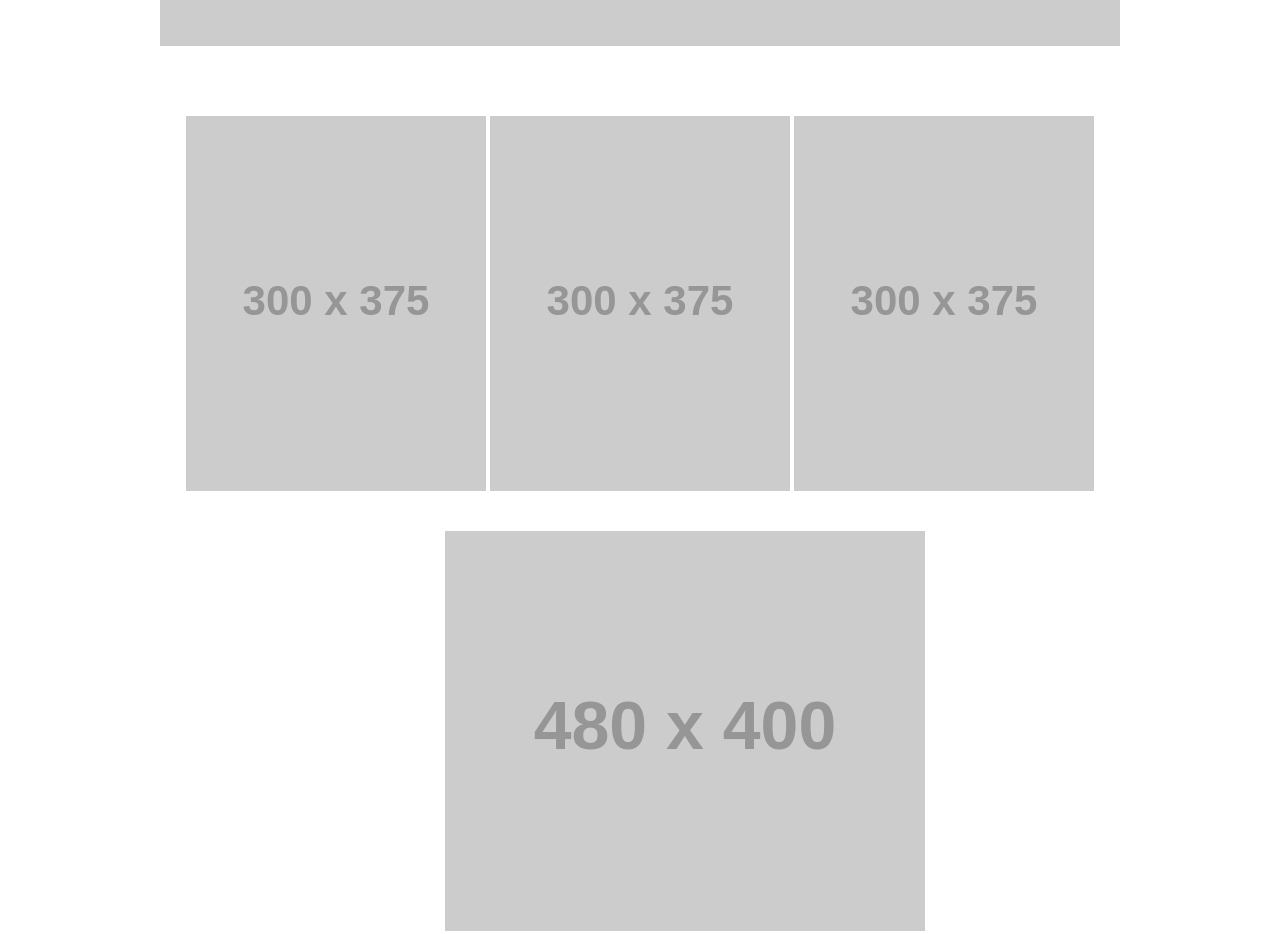
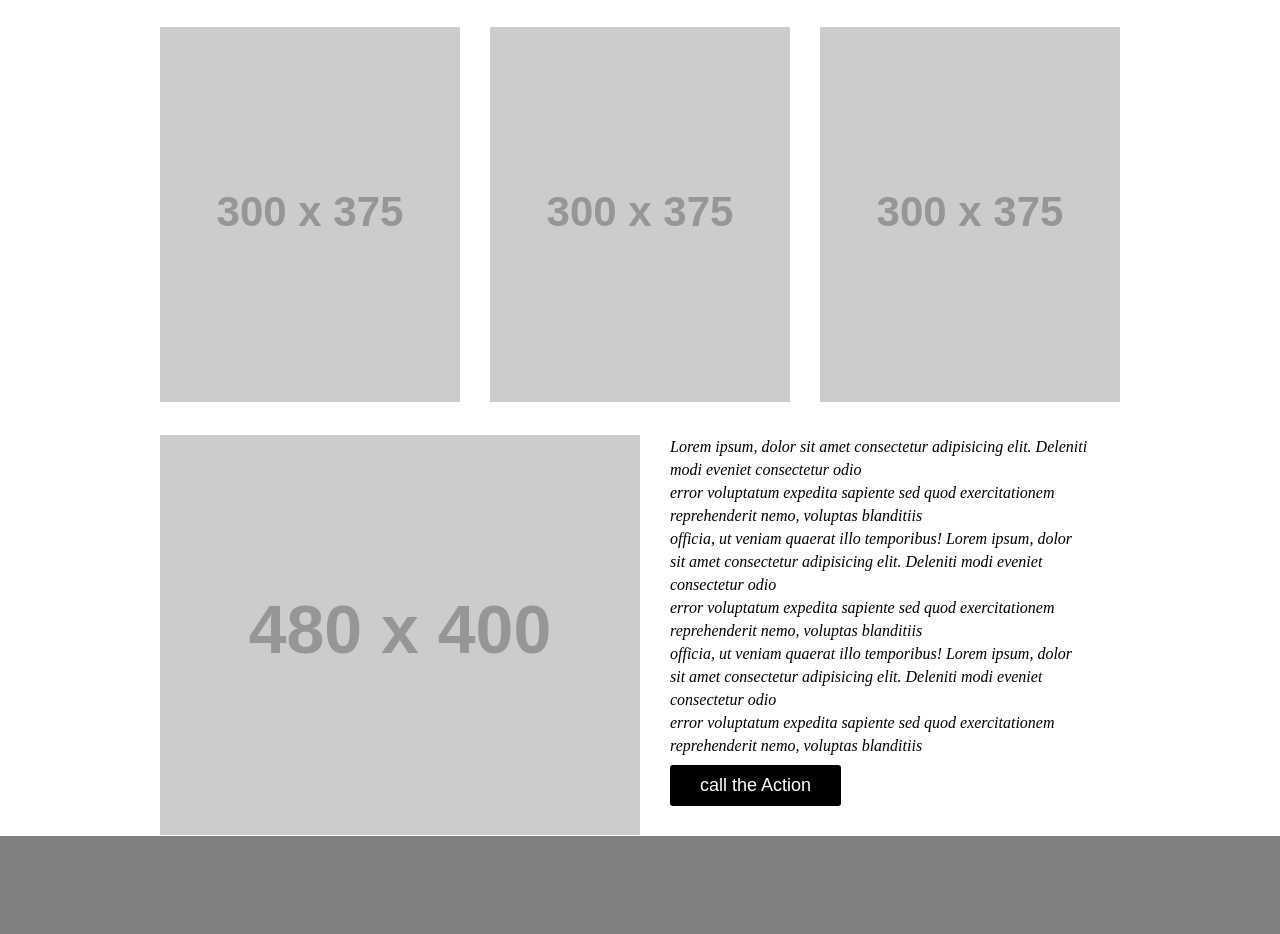
Before and after one commit to ameroran/wirefame-exercise, a plain HTML site: page index.html in a window 1280 px wide. Shown: the part 586-1520 px from the top of the page. Drawn offline with Linux system fonts and the light colour scheme; placeholder pictures from the web are drawn by us.

Commit message:
add changes

```diff
--- a/css/style.css
+++ b/css/style.css
@@ -4,54 +4,98 @@ header{
     background-color: grey;
     height: 100px;
 }
+header nav{
+    width: 960px;
+    margin: 0px auto;
+}
 
 header nav img {
     float: left;
     margin-top: 30 px;
-    margin-bottom: 30px;
-    padding: 12px;
-    margin-left:400px;
+    /* margin-bottom: 30px; */
+    padding-top: 12px;
+    margin-right:30px;
   }
 
-nav ul li{
-    list-style: none;
+header ul li{
+    /* list-style: none; */
     display: inline-block;
-    padding: 15px;
-    margin-top: 25px;
-    margin-right: 40px;
+    /* padding: 15px; */
+    margin-top: 40px;
+    margin-right: 75px;
+    text-decoration: none;
 }
 
-main div p img{
+
+main {
+    width: 960px;
+    margin: 30px auto;
+  }
+
+/* main img{
     padding-top: 25px;
-    text-align: center;
+    /* padding-top: 25px; */
+    /* text-align: center;
+    margin-left: 400px;
+    width: 955px;
+    height: 445px;
+} */
 
+main ul li{
+    list-style: none;
+    float: left;
+    margin: 30px 30px 30px 0px;
 }
 
-div p{
-    padding-top: 25px;
-    text-align: center;
+main ul li:last-child{
+    margin-right: 0px;
 }
 
 main section img{
     float: left;
-    margin-left: 437px;
+    /* margin-left: 437px;
     margin-right: 20px;
-    padding-top: 20px;
-    margin-bottom: 25px;
+    padding-top: 20px; */
 }
 
+section div {
+    width: 450px;
+    float: right;
+    margin-bottom: 30px;
+  }
+
 main section p{
-    padding-top: 20px;
+    /* padding-top: 20px; */
     width:420px;
     overflow-y: auto;
-    height: 100px;
+    height: 320px;
+    line-height: 23px;
+    padding-right: 30px;
+    font-style: italic;
 }
+
+button {
+    border: none;
+    padding: 10px 30px;
+    background: #000;
+    color: #fff;
+    border-radius: 3px;
+    font-size: 18px;
+    margin-top: 10px;
+    transition: 350ms;
+    cursor: pointer;
+  }
+
+  button:hover {
+    background: rgb(0, 128, 111);
+  }
+
 
 
 footer {
-clear: both;
+    clear: both;
 background-color: grey;
 margin-top: 25px;
 height: 100px;
-
+padding-top: 10px;
 }
--- a/index.html
+++ b/index.html
@@ -6,7 +6,7 @@
     <title>Logo</title>
 
     <link rel="stylesheet" href="css/style.css">
-    <!-- <link rel="stylesheet" href="css/recet.css"> -->
+    <link rel="stylesheet" href="css/recet.css">
 
 
 </head>
@@ -15,6 +15,7 @@
     <header>
         <nav>
            <img src="https://via.placeholder.com/200x70/0000" />
+
             <ul>
 
                 <li>Nav item 1</li>
@@ -30,45 +31,66 @@
 
 
     <main>
+
+
+                <img src="https://via.placeholder.com/960x450/0000" />
+
+            <ul>
+                <li>
+                    <img src="https://via.placeholder.com/300x375/0000" />
+                </li>
+                <li><img src="https://via.placeholder.com/300x375/0000" />
+                </li>
+                <li>
+                    <img src="https://via.placeholder.com/300x375/0000" />
+                </li>
+            </ul>
+
+
+<!--
             <div>
 
-      <p>  <img src="https://via.placeholder.com/960x450/0000" /></p>
-    </div>
-
-<div>
-    <p>
                 <img src="https://via.placeholder.com/300x375/0000" />
                 <img src="https://via.placeholder.com/300x375/0000" />
                 <img src="https://via.placeholder.com/300x375/0000" />
-</p>
-</div>
+
+        </div> -->
 
 
         <section>
 
 
             <img src="https://via.placeholder.com/480x400/0000" />
-
-            <p>  Lorem ipsum, dolor sit amet consectetur adipisicing elit. Deleniti modi eveniet consectetur odio <br>
+<div>
+            <p> Lorem ipsum, dolor sit amet consectetur adipisicing elit. Deleniti modi eveniet consectetur odio <br>
                 error voluptatum expedita sapiente sed quod exercitationem reprehenderit nemo, voluptas blanditiis <br>
-                officia, ut veniam quaerat illo temporibus! Lorem ipsum, dolor sit amet consectetur adipisicing elit. Deleniti modi eveniet consectetur odio <br>
+                officia, ut veniam quaerat illo temporibus! Lorem ipsum, dolor sit amet consectetur adipisicing elit.
+                Deleniti modi eveniet consectetur odio <br>
                 error voluptatum expedita sapiente sed quod exercitationem reprehenderit nemo, voluptas blanditiis <br>
-                officia, ut veniam quaerat illo temporibus! Lorem ipsum, dolor sit amet consectetur adipisicing elit. Deleniti modi eveniet consectetur odio <br>
+                officia, ut veniam quaerat illo temporibus! Lorem ipsum, dolor sit amet consectetur adipisicing elit.
+                Deleniti modi eveniet consectetur odio <br>
                 error voluptatum expedita sapiente sed quod exercitationem reprehenderit nemo, voluptas blanditiis <br>
-                officia, ut veniam quaerat illo temporibus! Lorem ipsum, dolor sit amet consectetur adipisicing elit. Deleniti modi eveniet consectetur odio <br>
+                officia, ut veniam quaerat illo temporibus! Lorem ipsum, dolor sit amet consectetur adipisicing elit.
+                Deleniti modi eveniet consectetur odio <br>
                 error voluptatum expedita sapiente sed quod exercitationem reprehenderit nemo, voluptas blanditiis <br>
-                officia, ut veniam quaerat illo temporibus! Lorem ipsum, dolor sit amet consectetur adipisicing elit. Deleniti modi eveniet consectetur odio <br>
+                officia, ut veniam quaerat illo temporibus! Lorem ipsum, dolor sit amet consectetur adipisicing elit.
+                Deleniti modi eveniet consectetur odio <br>
                 error voluptatum expedita sapiente sed quod exercitationem reprehenderit nemo, voluptas blanditiis <br>
-                officia, ut veniam quaerat illo temporibus! Lorem ipsum, dolor sit amet consectetur adipisicing elit. Deleniti modi eveniet consectetur odio <br>
+                officia, ut veniam quaerat illo temporibus! Lorem ipsum, dolor sit amet consectetur adipisicing elit.
+                Deleniti modi eveniet consectetur odio <br>
                 error voluptatum expedita sapiente sed quod exercitationem reprehenderit nemo, voluptas blanditiis <br>
-                officia, ut veniam quaerat illo temporibus! Lorem ipsum, dolor sit amet consectetur adipisicing elit. Deleniti modi eveniet consectetur odio <br>
+                officia, ut veniam quaerat illo temporibus! Lorem ipsum, dolor sit amet consectetur adipisicing elit.
+                Deleniti modi eveniet consectetur odio <br>
+                error voluptatum expedita sapiente sed quod exercitationem reprehenderit nemo, voluptas blanditiis <br>
+                officia, ut veniam quaerat illo temporibus! Lorem ipsum, dolor sit amet consectetur adipisicing elit.
+                Deleniti modi eveniet consectetur odio <br>
                 error voluptatum expedita sapiente sed quod exercitationem reprehenderit nemo, voluptas blanditiis <br>
                 officia, ut veniam quaerat illo temporibus!
             </p>
 
 
             <button>call the Action</button>
-
+        </div>
         </section>
 
 
```
Lines whose indentation alone changed are shown as unchanged.
